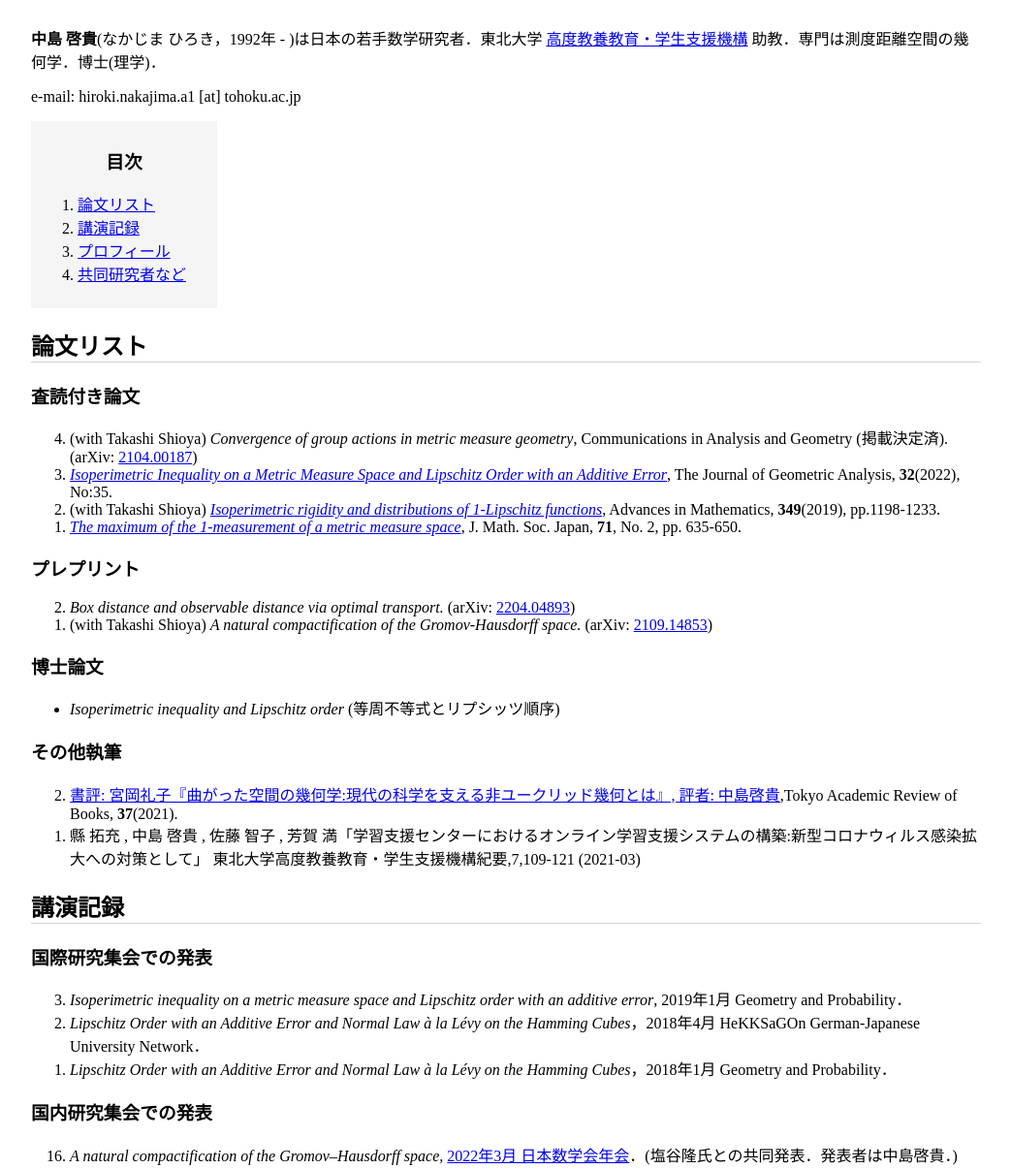
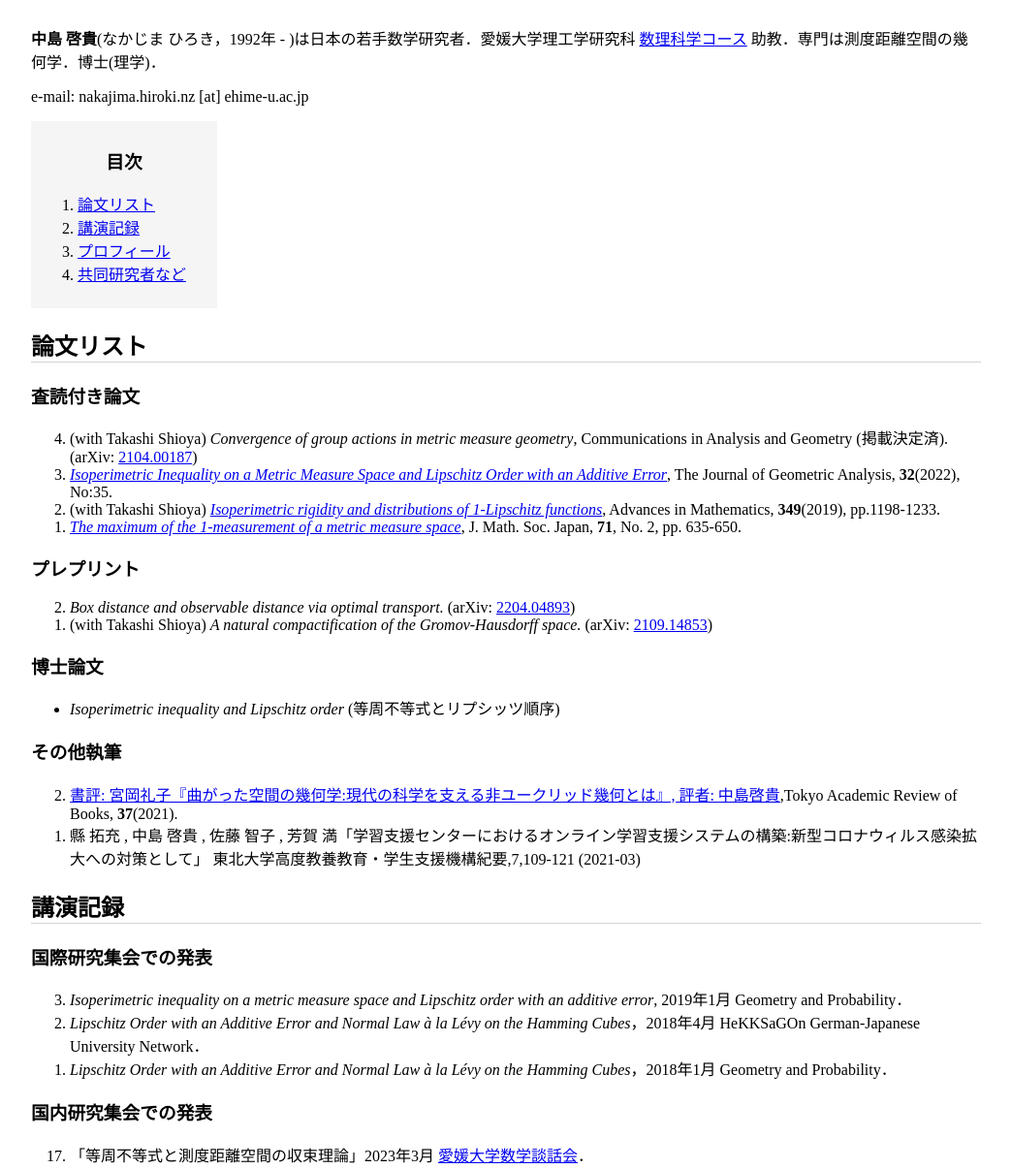
Before and after one commit to hiroki-nakajima/hiroki-nakajima.github.io, a plain HTML site: page index.html in a window 1280 px wide. Shown: the part 154-1360 px from the top of the page at 97% size, without its empty margins (118-1161 px from the left). Drawn offline with Linux system fonts and the light colour scheme.

Commit message:
ehime first

```diff
--- a/index.html
+++ b/index.html
@@ -3,7 +3,7 @@
 <head>
 <meta charset="utf-8">
 <meta name="viewport" content="width=device-width">
-<meta name="description" content="中島啓貴(なかじま ひろき，1992年 - )は日本の若手数学研究者．東北大学高度教養教育・学生支援機構 助教．博士(理学)．">
+<meta name="description" content="中島啓貴(なかじま ひろき，1992年 - )は日本の若手数学研究者．愛媛大学理工学研究科 助教．博士(理学)．">
 <title>中島啓貴</title>
 <style>
 body{
@@ -44,13 +44,13 @@ h2{
 <div>
 <h1>中島啓貴</h1>
 <p>
-<strong>中島 啓貴</strong>(なかじま ひろき，1992年 - )は日本の若手数学研究者．東北大学 <a href="http://www.ihe.tohoku.ac.jp/">高度教養教育・学生支援機構</a> 助教．専門は測度距離空間の幾何学．博士(理学)．
+<strong>中島 啓貴</strong>(なかじま ひろき，1992年 - )は日本の若手数学研究者．愛媛大学理工学研究科 <a href="http://www.math.sci.ehime-u.ac.jp/staff.html">数理科学コース</a> 助教．専門は測度距離空間の幾何学．博士(理学)．
 </p>
 
 <p>
 e-mail:
 <span class="noBr"><br></span>
-hiroki.nakajima.a1 [at] tohoku.ac.jp
+nakajima.hiroki.nz [at] ehime-u.ac.jp
 </p>
 
 </div>
@@ -102,6 +102,7 @@ hiroki.nakajima.a1 [at] tohoku.ac.jp
 
 <h3>国内研究集会での発表</h3>
 <ol reversed>
+  <li>「等周不等式と測度距離空間の収束理論」2023年3月 <a href="http://www.math.sci.ehime-u.ac.jp/danwakai.html">愛媛大学数学談話会</a>．
   <li><i>A natural compactification of the Gromov–Hausdorff space,</i> <a href="http://www.mathsoc.jp/activity/meeting/saitama22mar/index.html">2022年3月 日本数学会年会</a>．(塩谷隆氏との共同発表．発表者は中島啓貴．)</li>
   <li>「加法的誤差を許すベルンシュタインの定理への挑戦」<a href="https://sites.google.com/view/gometryandprobability/geometry-and-probability-2021">2022年3月 確率論と幾何学</a>．</li>
   <li>「測度距離空間の幾何における群の作用の収束」2021年9月 幾何シンポジウム．</li>
@@ -137,7 +138,8 @@ hiroki.nakajima.a1 [at] tohoku.ac.jp
 <ul>
   <li>平成31年(2019年)4月〜令和元年(2019年)9月 <a href="https://www.jsps.go.jp/">日本学術振興会</a>特別研究員 DC2</li>
   <li>令和元年(2019年)10月〜令和2年(2020年)4月 日本学術振興会特別研究員 PD(DC2 からの資格変更)</li>
-  <li>令和2年(2020年)5月～令和4年(2022年)3月現在 東北大学 <a href="http://www.ihe.tohoku.ac.jp/">高度教養教育・学生支援機構</a> 助教
+  <li>令和2年(2020年)5月～令和5年(2023年)3月 東北大学 <a href="http://www.ihe.tohoku.ac.jp/">高度教養教育・学生支援機構</a> 助教
+  <li>令和5年(2023年)3月〜令和5年(2023年)3月現在　愛媛大学理工学研究科数理物質科学専攻<a href="http://www.math.sci.ehime-u.ac.jp/staff.html">数理科学コース</a> 助教
 </ul>
 <h3>競争的資金の獲得状況</h3>
 <ul>
```
